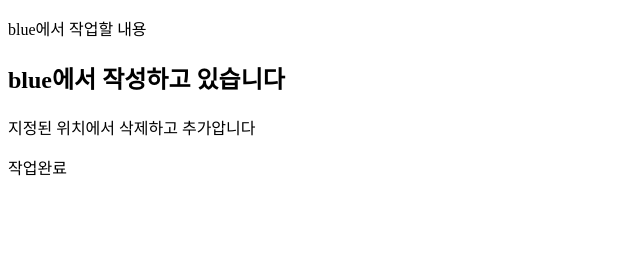
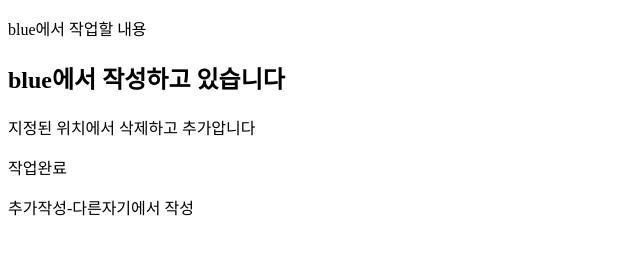
Before and after one commit to KIMPPT/0602branch, a plain HTML site: page index.html in a window 1280 px wide. Shown: the whole page, without its empty margins (0-640 px from the left). Drawn offline with Linux system fonts and the light colour scheme.

Commit message:
06021106

```diff
--- a/index.html
+++ b/index.html
@@ -14,6 +14,7 @@
     </section>
     <section>
         <p>작업완료</p>
+        <p>추가작성-다른자기에서 작성</p>
     </section>
 </body>
 </html>
```
